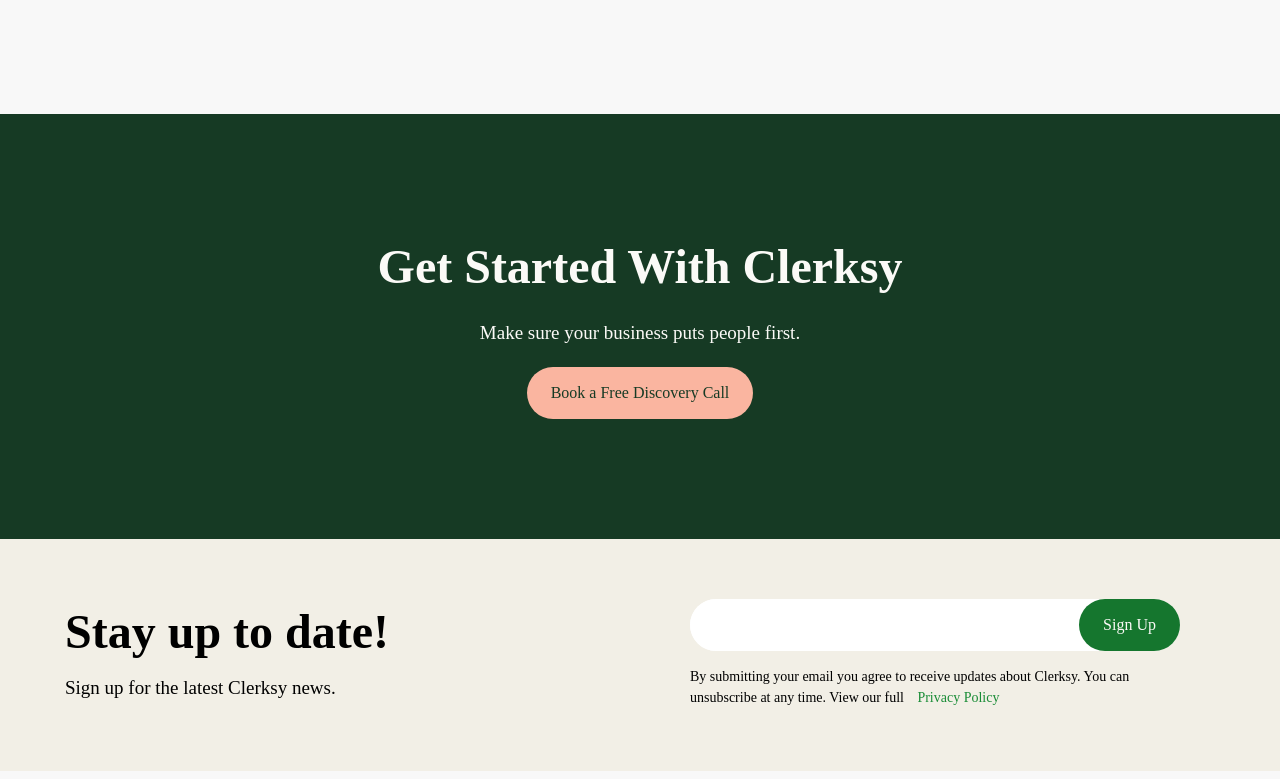
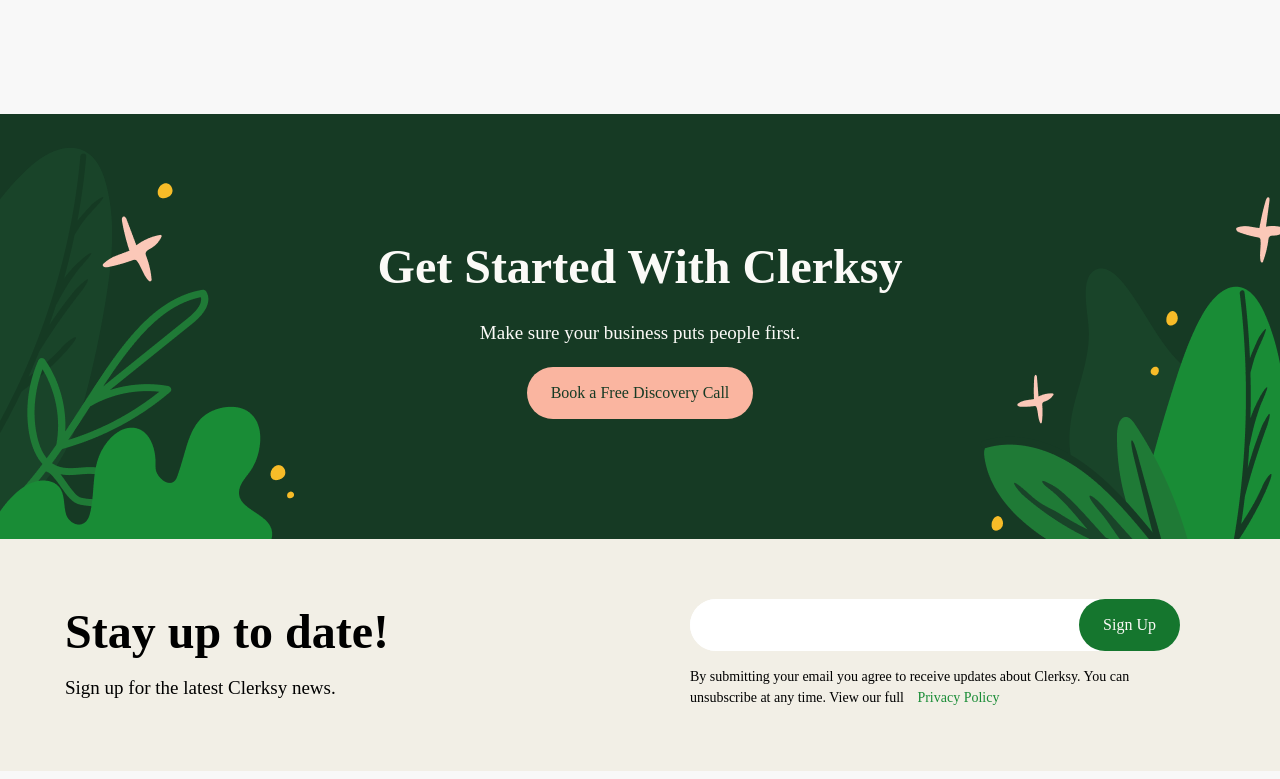
Before and after one commit to TucBernout/trial-project, a plain HTML site: page index.html in a window 1280 px wide. Shown: the part 5945-6724 px from the top of the page. Drawn offline with Linux system fonts and the light colour scheme; the site is published under a folder, as on GitHub Pages, so addresses that start at the root find nothing.

Commit message:
fixsed img

```diff
--- a/style.css
+++ b/style.css
@@ -467,7 +467,7 @@ body{
 .started {
     background-color: #163A24;
     padding: 120px 0px;
-    background-image: url(/assets/img/left.png), url(/assets/img/right.png);
+    background-image: url(assets/img/left.png), url(assets/img/right.png);
     background-repeat: no-repeat;
     background-position: 0% 100%, 100% 100%;
     background-size: auto auto;
```
